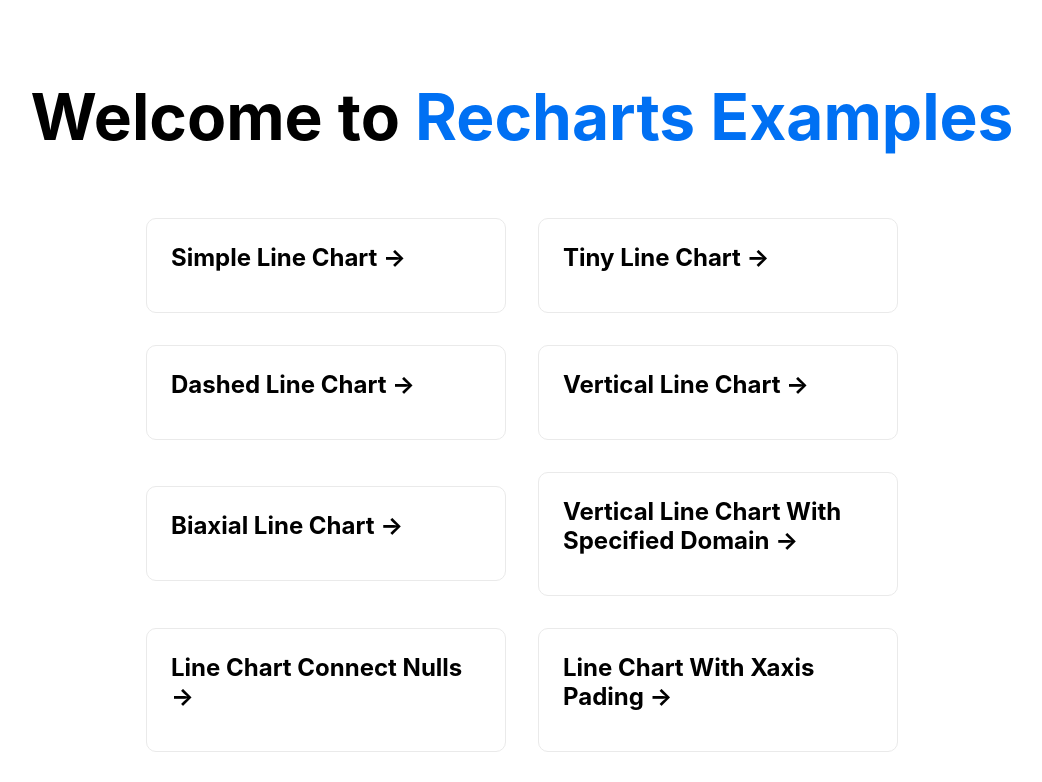
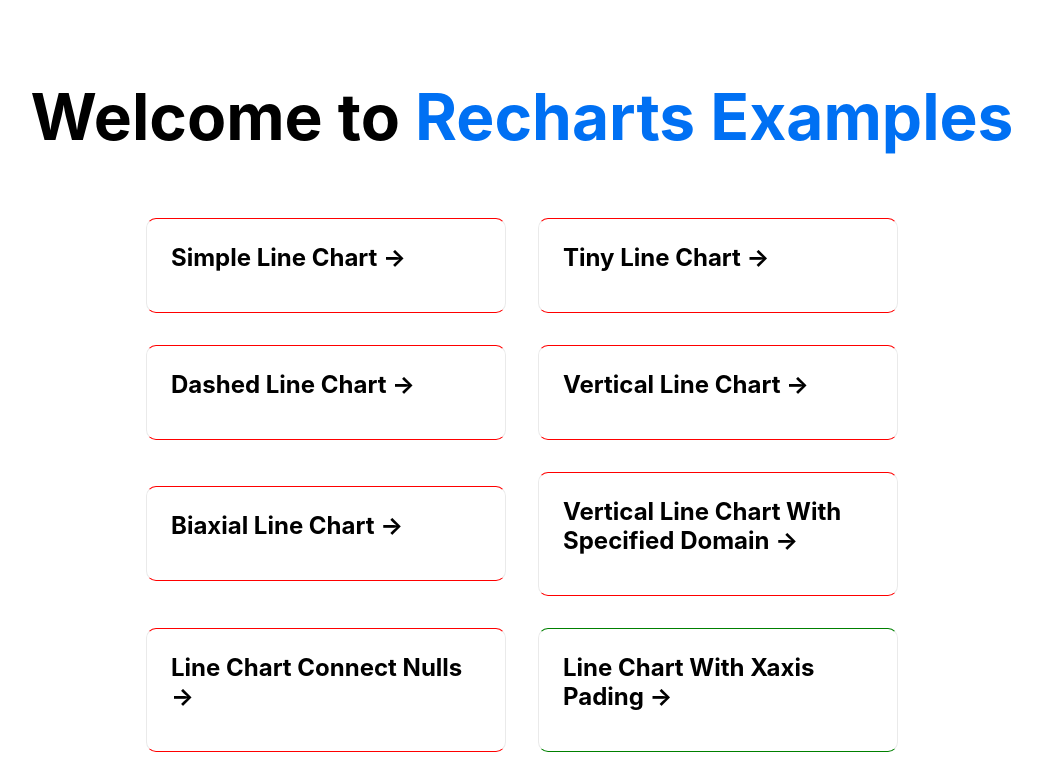
Before and after one commit to hbarve1/charts-and-graphs, a Next.js app: page /recharts/line-charts in a window 1280 px wide. Shown: the top 782 px of the page, without its empty margins (118-1160 px from the left). Built offline with nearby package versions, Linux system fonts and the light colour scheme.

Commit message:
line-charts css improved

```diff
--- a/pages/recharts/line-charts/index.js
+++ b/pages/recharts/line-charts/index.js
@@ -12,21 +12,21 @@
   const BASE_URL = "/recharts/line-charts";
 
   const list = [
-    "simple-line-chart",
-    "tiny-line-chart",
-    "dashed-line-chart",
-    "vertical-line-chart",
-    "biaxial-line-chart",
-    "vertical-line-chart-with-specified-domain",
-    "line-chart-connect-nulls",
-    "line-chart-with-xaxis-pading",
-    "line-chart-with-reference-lines",
-    "customized-dot-line-chart",
-    "customized-label-line-chart",
-    "synchronised-line-chart",
-    "highlinght-and-zoom-line-chart",
-    "line-chart-has-multi-series",
-    "line-chart-axis-interval",
+    {title: "simple-line-chart", value: 0},
+    {title: "tiny-line-chart", value: 0},
+    {title: "dashed-line-chart", value: 0},
+    {title: "vertical-line-chart", value: 0},
+    {title: "biaxial-line-chart", value: 0},
+    {title: "vertical-line-chart-with-specified-domain", value: 0},
+    {title: "line-chart-connect-nulls", value: 0},
+    {title: "line-chart-with-xaxis-pading", value: 1},
+    {title: "line-chart-with-reference-lines", value: 0},
+    {title: "customized-dot-line-chart", value: 0},
+    {title: "customized-label-line-chart", value: 0},
+    {title: "synchronised-line-chart", value: 0},
+    {title: "highlinght-and-zoom-line-chart", value: 0},
+    {title: "line-chart-has-multi-series", value: 0},
+    {title: "line-chart-axis-interval", value: 0},
   ];
 
   return (
@@ -43,10 +43,12 @@
         </h1>
 
         <div className={styles.grid}>
-          {list.map((str) => (
-            <Link href={`${BASE_URL}/${str}`} key={str}>
-              <a className={styles.card}>
-                <h2>{convertUrlToTitle(str)} &rarr;</h2>
+          {list.map(({title, value}) => (
+            <Link href={`${BASE_URL}/${title}`} key={title}>
+              <a className={styles.card} style={{
+                borderBlockColor: value > 0 ? "green" : "red",
+              }}>
+                <h2>{convertUrlToTitle(title)} &rarr;</h2>
                 {/* <p>Find in-depth information about Next.js features and API.</p> */}
               </a>
             </Link>
```
